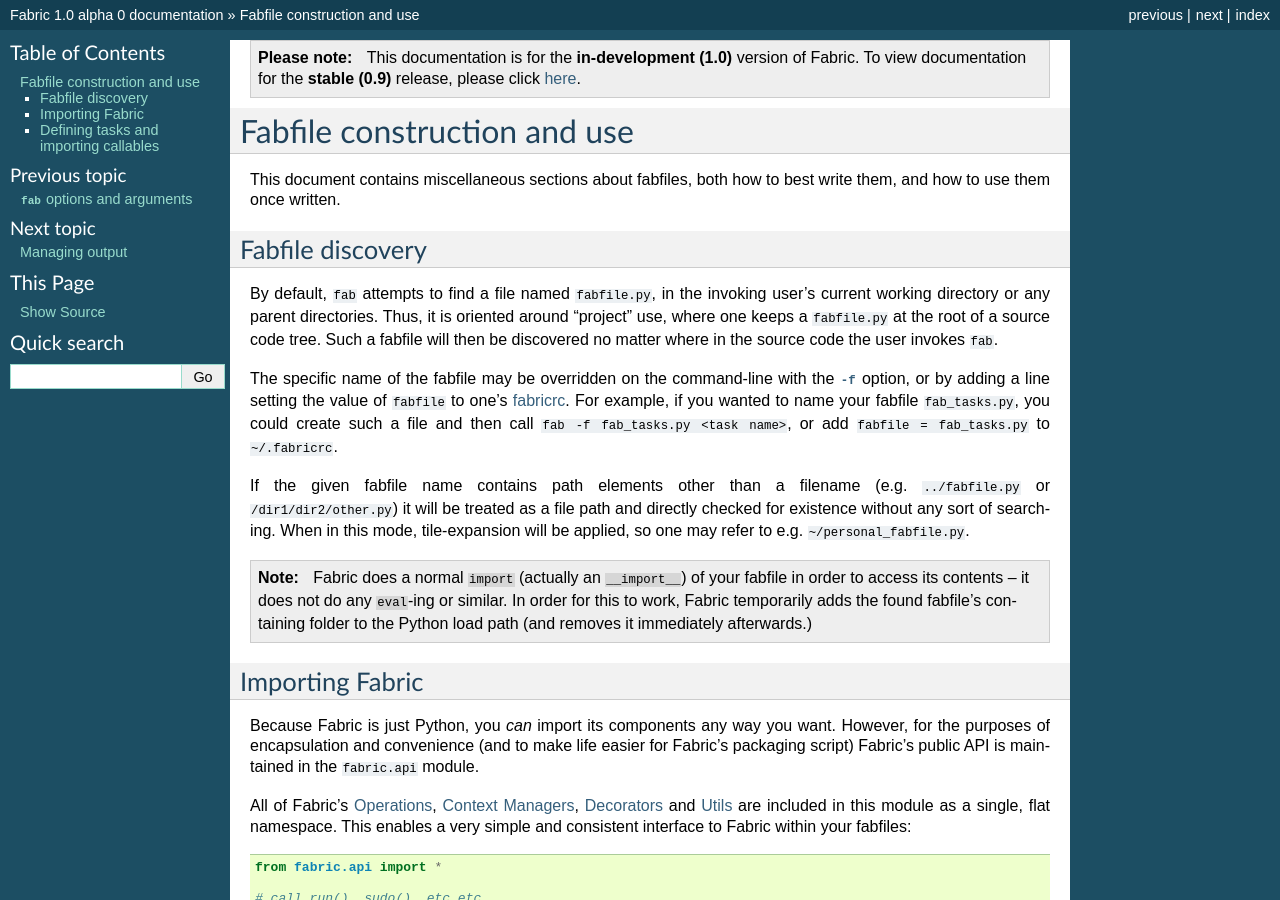
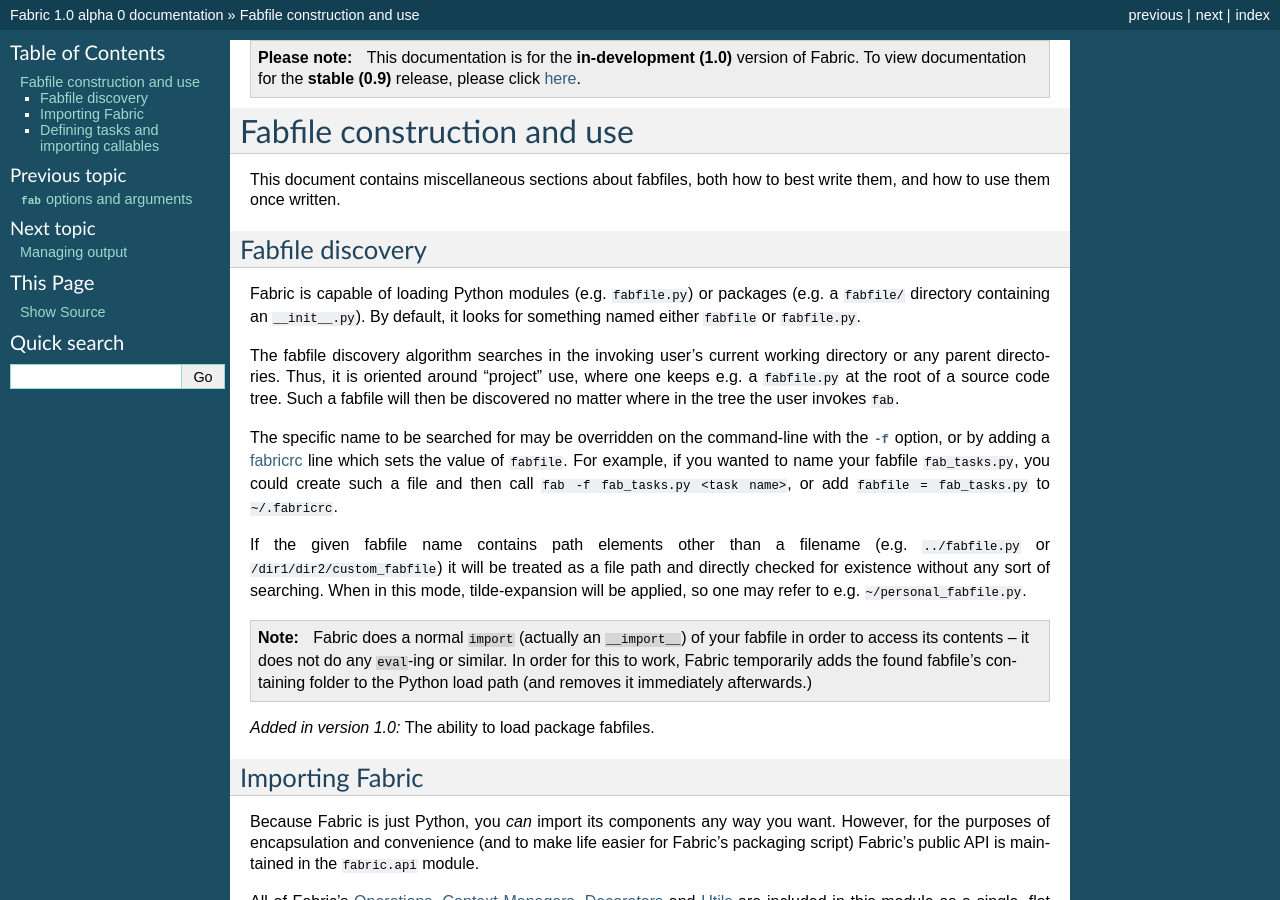
Before and after one commit to fabric/fabric, a Sphinx documentation site: the page built from docs/usage/fabfiles.rst, in a window 1280 px wide and 900 px high. Built offline with Sphinx 7.4.7, drawn with Linux system fonts in a browser that asks for light colours.

Commit message:
Add changelog and update docs for commit:d646451.
Re #94

```diff
--- a/docs/changes/1.0.rst
+++ b/docs/changes/1.0.rst
@@ -26,3 +26,6 @@
 * :option:`fab -d <-d>` now displays a well formatted message for tasks that
   have no docstring defined.
 * `~fabric.operations.local` now honors `~fabric.context_managers.cd`.
+* Added functionality for loading fabfiles which are Python packages
+  (directories) instead of just modules (single files.) See
+  :ref:`fabfile-discovery`.
--- a/docs/usage/fabfiles.rst
+++ b/docs/usage/fabfiles.rst
@@ -10,23 +10,27 @@
 Fabfile discovery
 =================
 
-By default, ``fab`` attempts to find a file named ``fabfile.py``, in the
-invoking user's current working directory or any parent directories. Thus, it
-is oriented around "project" use, where one keeps a ``fabfile.py`` at the root
-of a source code tree. Such a fabfile will then be discovered no matter where
-in the source code the user invokes ``fab``.
+Fabric is capable of loading Python modules (e.g. ``fabfile.py``) or packages
+(e.g. a ``fabfile/`` directory containing an ``__init__.py``). By default, it
+looks for something named either ``fabfile`` or ``fabfile.py``.
 
-The specific name of the fabfile may be overridden on the command-line with
-the :option:`-f` option, or by adding a line setting the value of ``fabfile``
-to one's :ref:`fabricrc <fabricrc>`. For example, if you wanted to name
-your fabfile ``fab_tasks.py``, you could create such a file and then call
-``fab -f fab_tasks.py <task name>``, or add ``fabfile = fab_tasks.py`` to
+The fabfile discovery algorithm searches in the invoking user's current working
+directory or any parent directories. Thus, it is oriented around "project" use,
+where one keeps e.g. a ``fabfile.py`` at the root of a source code tree. Such a
+fabfile will then be discovered no matter where in the tree the user invokes
+``fab``.
+
+The specific name to be searched for may be overridden on the command-line with
+the :option:`-f` option, or by adding a :ref:`fabricrc <fabricrc>` line which
+sets the value of ``fabfile``. For example, if you wanted to name your fabfile
+``fab_tasks.py``, you could create such a file and then call ``fab -f
+fab_tasks.py <task name>``, or add ``fabfile = fab_tasks.py`` to
 ``~/.fabricrc``.
 
 If the given fabfile name contains path elements other than a filename (e.g.
-``../fabfile.py`` or ``/dir1/dir2/other.py``) it will be treated as a file path
-and directly checked for existence without any sort of searching. When in this
-mode, tile-expansion will be applied, so one may refer to e.g.
+``../fabfile.py`` or ``/dir1/dir2/custom_fabfile``) it will be treated as a
+file path and directly checked for existence without any sort of searching.
+When in this mode, tilde-expansion will be applied, so one may refer to e.g.
 ``~/personal_fabfile.py``.
 
 .. note::
@@ -36,6 +40,9 @@
     or similar. In order for this to work, Fabric temporarily adds the found
     fabfile's containing folder to the Python load path (and removes it
     immediately afterwards.)
+
+.. versionadded:: 1.0
+    The ability to load package fabfiles.
 
 
 .. _importing-the-api:
```
